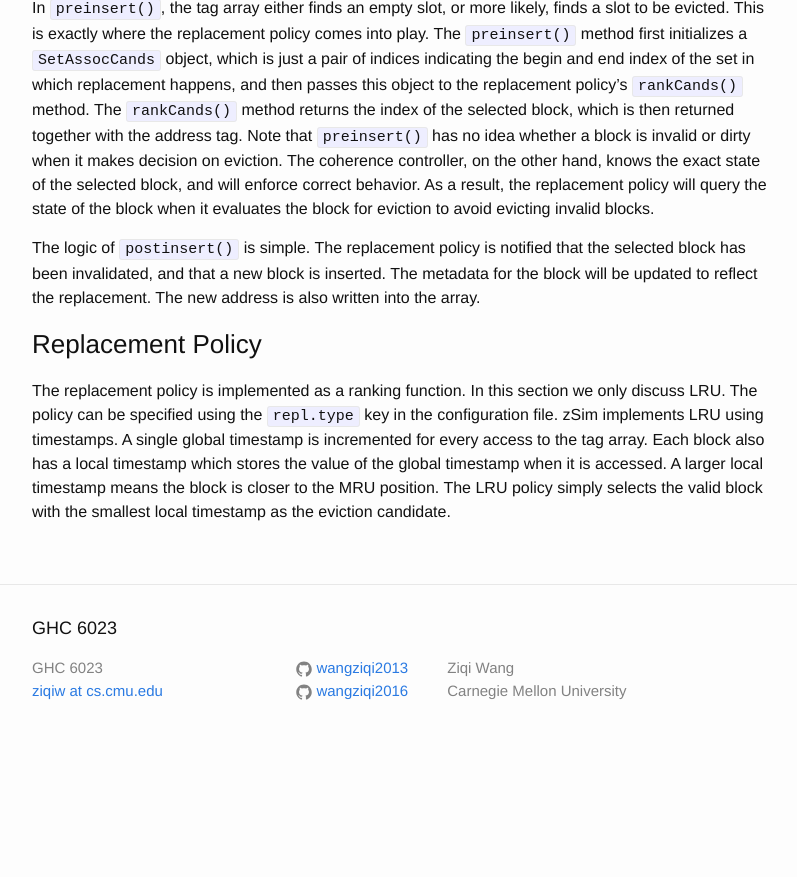
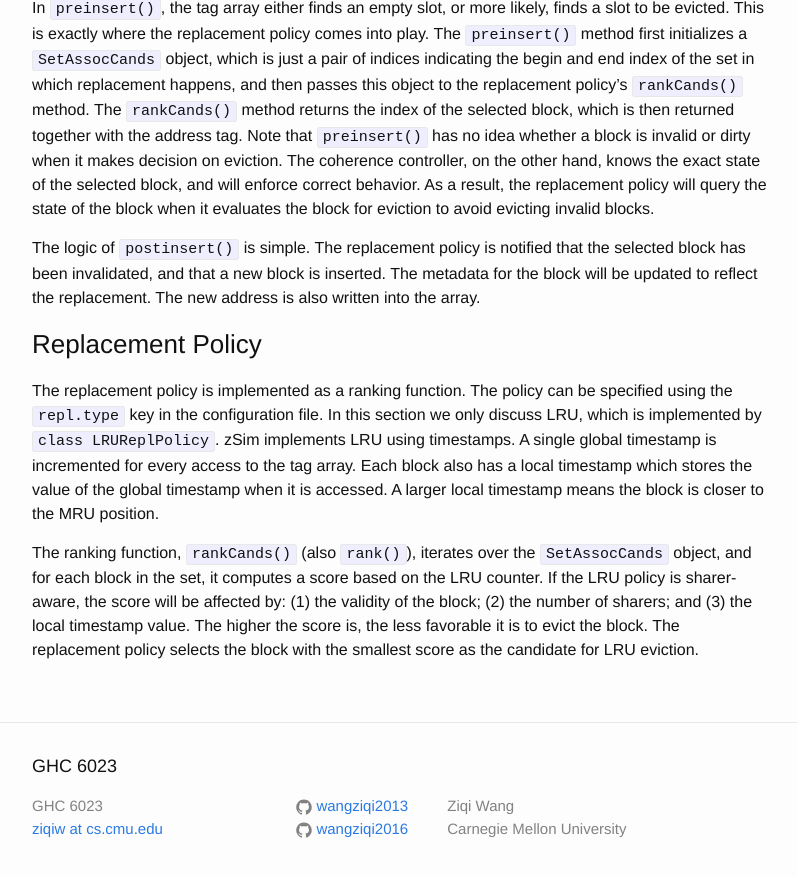
Before and after one commit to wangziqi2013/wangziqi2013.github.io, a Jekyll site: the page built from _posts/2019-12-24-understand-zsim-cc-sim.markdown, in a window 1280 px wide and 900 px high, scrolled down 5820 px. Shown: the top 877 px of the window, without its empty margins (238-1035 px from the left). Built offline with Jekyll 4.4.1, drawn with Linux system fonts in a browser that asks for light colours; before the commit the page ends 6582 px from its top, so only the background shows below that.

Commit message:
Finish repl policy

```diff
--- a/_posts/2019-12-24-understand-zsim-cc-sim.markdown
+++ b/_posts/2019-12-24-understand-zsim-cc-sim.markdown
@@ -229,8 +229,14 @@ is also written into the array.
 
 ### Replacement Policy
 
-The replacement policy is implemented as a ranking function. In this section we only discuss LRU. The policy can be specified
-using the `repl.type` key in the configuration file. zSim implements LRU using timestamps. A single global timestamp is
-incremented for every access to the tag array. Each block also has a local timestamp which stores the value of the global
-timestamp when it is accessed. A larger local timestamp means the block is closer to the MRU position. The LRU policy
-simply selects the valid block with the smallest local timestamp as the eviction candidate.
+The replacement policy is implemented as a ranking function. The policy can be specified using the `repl.type` key in the
+configuration file. In this section we only discuss LRU, which is implemented by `class LRUReplPolicy`. zSim implements
+LRU using timestamps. A single global timestamp is incremented for every access to the tag array. Each block also has a
+local timestamp which stores the value of the global timestamp when it is accessed. A larger local timestamp means the
+block is closer to the MRU position.
+
+The ranking function, `rankCands()` (also `rank()`), iterates over the `SetAssocCands` object, and for each block in the set,
+it computes a score based on the LRU counter. If the LRU policy is sharer-aware, the score will be affected by: (1) the
+validity of the block; (2) the number of sharers; and (3) the local timestamp value. The higher the score is, the less
+favorable it is to evict the block. The replacement policy selects the block with the smallest score as the candidate
+for LRU eviction.
```
